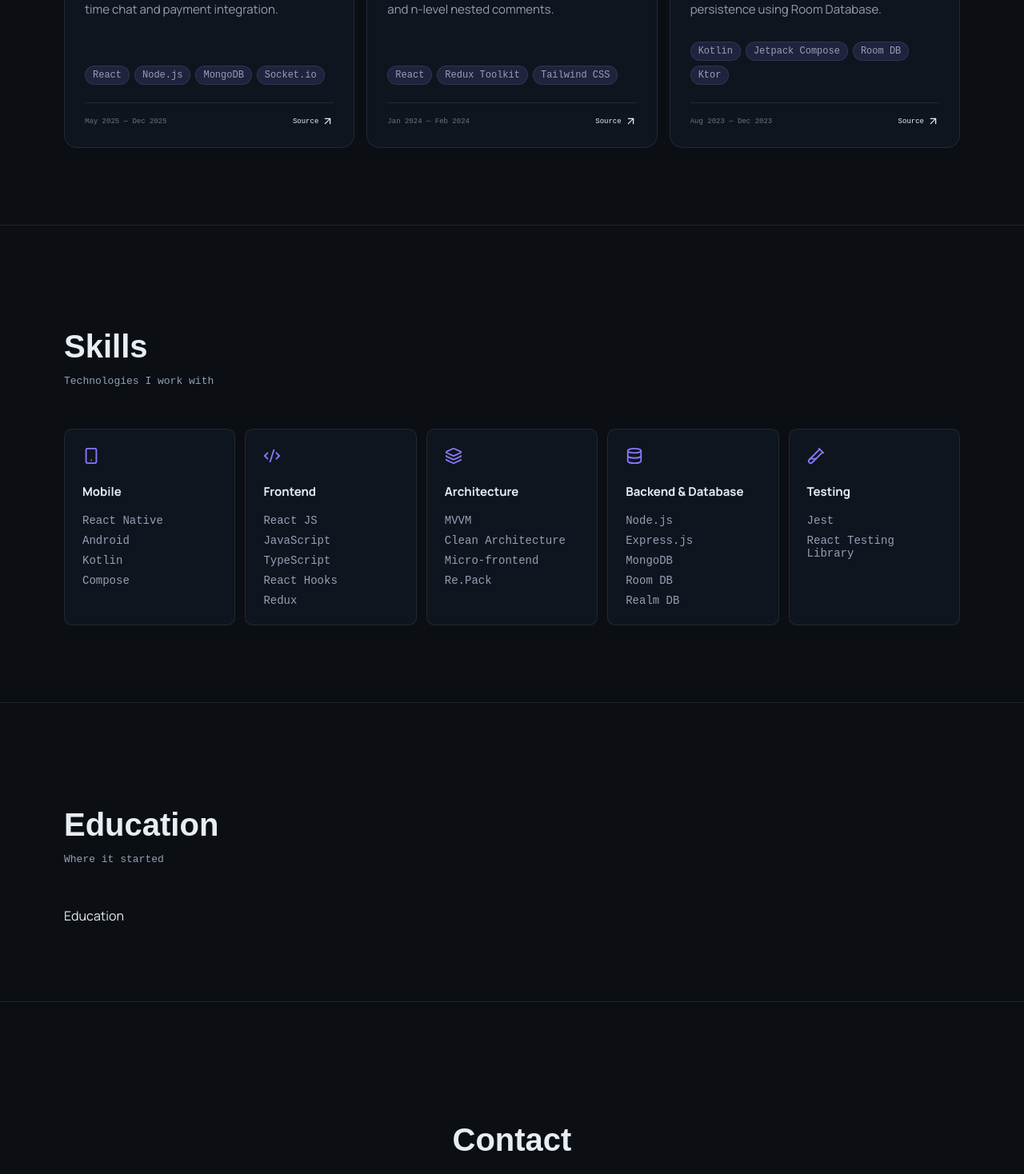
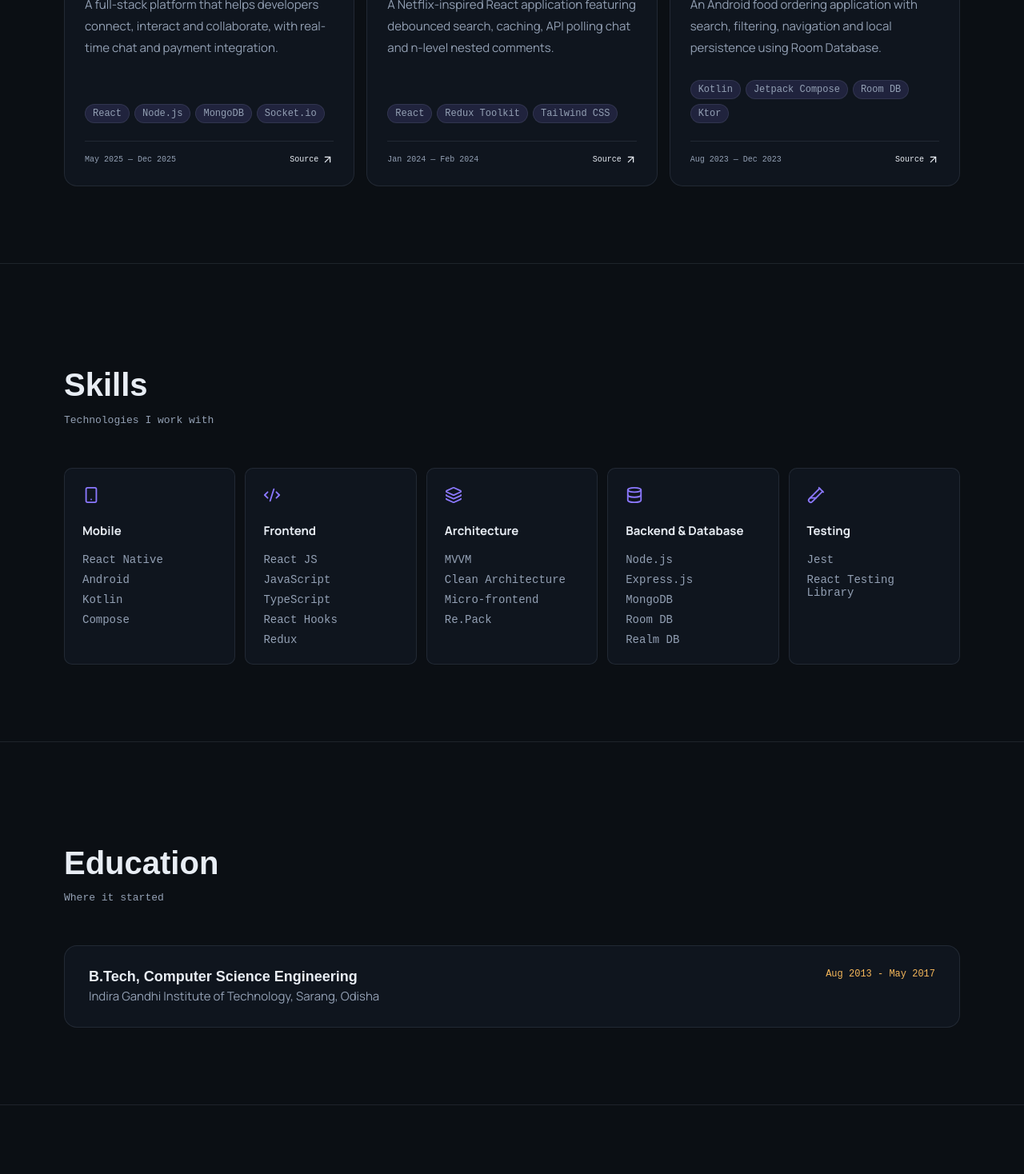
Before and after one commit to rkchoudhury/rkchoudhury.github.io, a React (Vite) app: page / in a window 1280 px wide. Shown: the part 3700-5168 px from the top of the page at 80% size. Built offline with nearby package versions, Linux system fonts and the light colour scheme; no server answers.

Commit message:
Added Education section

```diff
--- a/src/components/common/card/style.css
+++ b/src/components/common/card/style.css
@@ -60,8 +60,8 @@
   border-top: 1px solid var(--line);
   margin-top: 22px;
   padding-top: 15px;
-  color: #6e7480;
-  font: 9px var(--mono);
+  color: var(--muted);
+  font: 10px var(--mono);
 }
 .project-footer a {
   color: var(--text);
--- a/src/components/education/Education.tsx
+++ b/src/components/education/Education.tsx
@@ -1,11 +1,18 @@
 import React from 'react';
 import Section from '../common/section/Section';
 import "./style.css";
+import { profile } from '../../configs';
 
 const Education = () => {
     return (
         <Section id="education" title="Education" subTitle="Where it started">
-            <div>Education</div>
+            <div className='education'>
+                <div>
+                    <h3>{profile.education}</h3>
+                    <p>{profile.college}</p>
+                </div>
+                <time>{profile.educationYear}</time>
+            </div>
         </Section>
     );
 }
--- a/src/components/education/style.css
+++ b/src/components/education/style.css
@@ -0,0 +1,24 @@
+.education {
+  display: flex;
+  justify-content: space-between;
+  gap: 20px;
+  flex-wrap: wrap;
+  background: var(--panel);
+  border: 1px solid var(--line);
+  border-radius: 16px;
+  padding: 28px 30px;
+}
+.education h3 {
+  font: 700 18px var(--display);
+  margin: 0;
+}
+.education p {
+  color: var(--muted);
+  font-size: 15px;
+  margin: 0;
+  margin-top: 3px;
+}
+.education time {
+  font: 12px var(--mono);
+  color: var(--amber);
+}
--- a/src/components/projects/Projects.tsx
+++ b/src/components/projects/Projects.tsx
@@ -6,7 +6,7 @@ import "./style.css";
 
 const Projects = () => {
     return (
-        <Section id="projects" title="Projects" subTitle="">
+        <Section id="projects" title="Projects" subTitle="Selected work">
             <h4>Professional Work</h4>
             <div className="project-grid">
                 {projects.map((project, index) => (
--- a/src/configs/profile.ts
+++ b/src/configs/profile.ts
@@ -8,6 +8,9 @@ export const profile = {
   phone: "+91 9916321521",
   resume: "Rakesh_Choudhury_Mobile_Developer.pdf",
   url: "https://avatars.githubusercontent.com/u/39880621?v=4",
+  college: "Indira Gandhi Institute of Technology, Sarang, Odisha",
+  education: "B.Tech, Computer Science Engineering",
+  educationYear: "Aug 2013 - May 2017",
 };
 
 export const highlightedFacts = [
```
